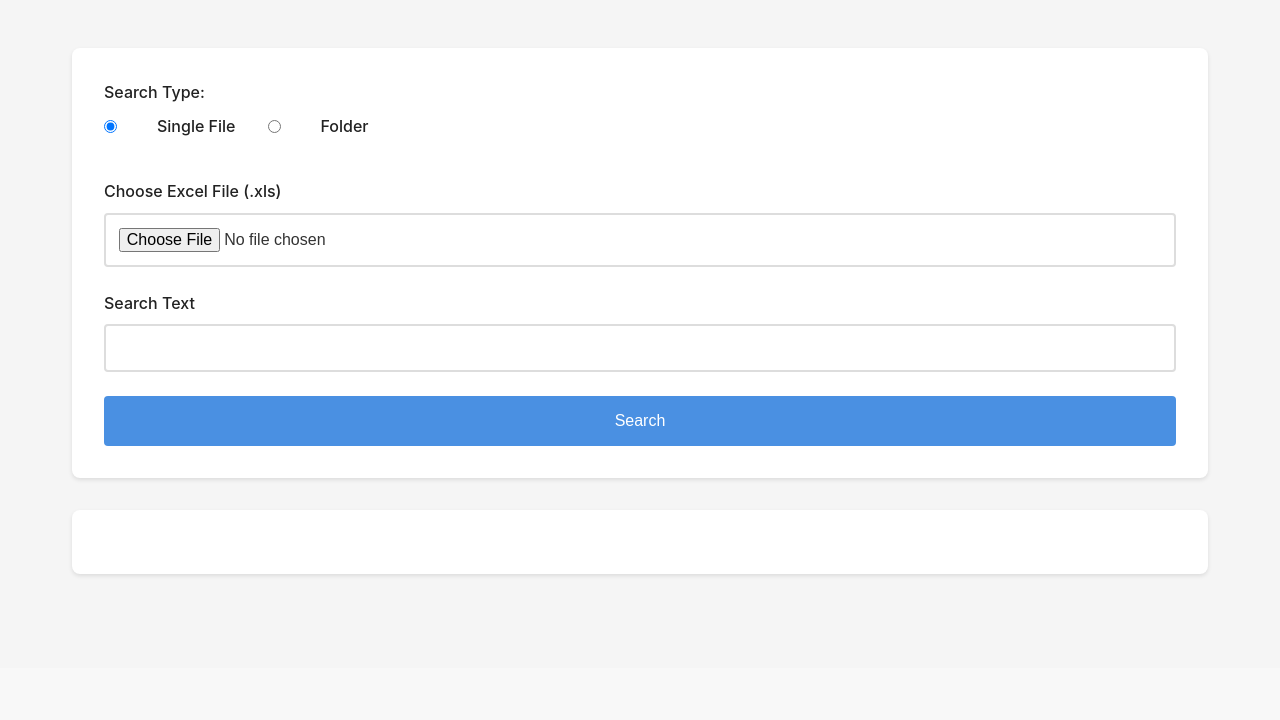
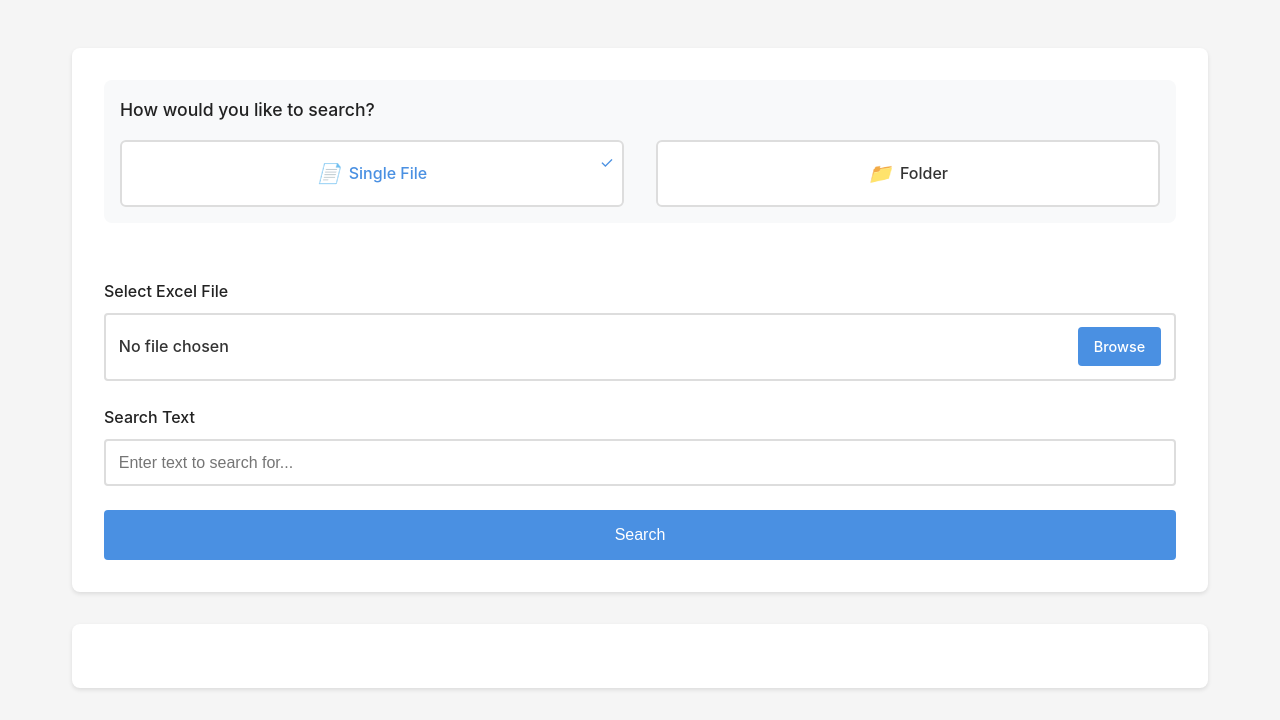
Before and after one commit to briancphillips/ExcelSeeker, a Flask app: page / in a window 1280 px wide. Shown: the part 132-852 px from the top of the page. Before the commit the page ends 709 px from the top, so only its background shows below. Run offline with Flask 3, Linux system fonts and the light colour scheme.

Commit message:
feat: Enhanced UI and functionality - Added custom file input styling, improved folder dialog, enhanced progress bar

```diff
--- a/static/style.css
+++ b/static/style.css
@@ -281,7 +281,17 @@ button:hover {
 
 /* Search type selection */
 .search-type {
+  margin-bottom: 2rem;
+  padding: 1rem;
+  background-color: var(--hover-bg);
+  border-radius: 8px;
+}
+
+.search-type > label {
+  display: block;
   margin-bottom: 1rem;
+  font-size: 1.1rem;
+  color: var(--header-color);
 }
 
 .radio-group {
@@ -290,8 +300,59 @@ button:hover {
   margin-top: 0.5rem;
 }
 
-.radio-group input[type="radio"] {
-  margin-right: 0.5rem;
+.radio-option {
+  position: relative;
+  padding: 1rem 1.5rem;
+  background-color: var(--card-bg);
+  border: 2px solid var(--border-color);
+  border-radius: 6px;
+  cursor: pointer;
+  transition: all 0.3s ease;
+  flex: 1;
+  text-align: center;
+}
+
+.radio-option:hover {
+  border-color: var(--button-bg);
+}
+
+.radio-option input[type="radio"] {
+  position: absolute;
+  opacity: 0;
+}
+
+.radio-option label {
+  cursor: pointer;
+  display: flex;
+  align-items: center;
+  justify-content: center;
+  gap: 0.5rem;
+  color: var(--text-color);
+}
+
+.radio-option .icon {
+  font-size: 1.2rem;
+}
+
+.radio-option input[type="radio"]:checked + label {
+  color: var(--button-bg);
+}
+
+.radio-option input[type="radio"]:checked + label .icon {
+  color: var(--button-bg);
+}
+
+.radio-option input[type="radio"]:checked ~ .check-icon {
+  opacity: 1;
+}
+
+.radio-option .check-icon {
+  position: absolute;
+  top: 0.5rem;
+  right: 0.5rem;
+  color: var(--button-bg);
+  opacity: 0;
+  transition: opacity 0.3s ease;
 }
 
 /* Progress text */
@@ -358,27 +419,83 @@ button:hover {
 .progress-bar-container {
   width: 100%;
   max-width: 400px;
-  height: 20px;
+  height: 32px;
   background-color: var(--border-color);
-  border-radius: 10px;
+  border-radius: 16px;
   overflow: hidden;
   margin-top: 1rem;
   position: relative;
+  display: flex;
+  align-items: center;
+  justify-content: center;
 }
 
 .progress-bar {
+  position: absolute;
+  left: 0;
+  top: 0;
   height: 100%;
   background-color: var(--button-bg);
   width: 0;
   transition: width 0.3s ease;
+  z-index: 1;
 }
 
-.progress-text {
+.progress-bar-container .progress-text {
+  position: relative;
+  z-index: 2;
+  color: white;
+  font-size: 0.9rem;
+  font-weight: 600;
+  text-shadow: 0 1px 2px rgba(0, 0, 0, 0.5);
+  margin: 0;
+  padding: 0;
+  line-height: 32px;
+}
+
+/* Custom file input */
+.custom-file-input {
+  position: relative;
+  display: inline-block;
+  width: 100%;
+}
+
+.custom-file-input input[type="file"] {
   position: absolute;
-  top: 50%;
-  left: 50%;
-  transform: translate(-50%, -50%);
+  left: -9999px;
+}
+
+.custom-file-label {
+  display: flex;
+  align-items: center;
+  gap: 1rem;
+  padding: 0.8rem;
+  border: 2px solid var(--border-color);
+  border-radius: 4px;
+  background-color: var(--card-bg);
   color: var(--text-color);
+  cursor: pointer;
+  transition: border-color 0.3s ease, background-color 0.3s ease;
+}
+
+.custom-file-label:hover {
+  border-color: var(--button-bg);
+  background-color: var(--hover-bg);
+}
+
+.custom-file-label span {
+  flex: 1;
+}
+
+.custom-file-label .browse-btn {
+  padding: 0.5rem 1rem;
+  background-color: var(--button-bg);
+  color: white;
+  border-radius: 4px;
   font-size: 0.9rem;
-  font-weight: 500;
+  transition: background-color 0.3s ease;
 }
+
+.custom-file-label:hover .browse-btn {
+  background-color: var(--button-hover);
+}
--- a/templates/index.html
+++ b/templates/index.html
@@ -28,8 +28,9 @@
         <div class="upload-section">
           <form id="searchForm" enctype="multipart/form-data">
             <div class="search-type">
-              <label>Search Type:</label>
+              <label>How would you like to search?</label>
               <div class="radio-group">
+                <div class="radio-option">
                   <input
                     type="radio"
                     id="singleFile"
@@ -37,30 +38,54 @@
                     value="file"
                     checked
                   />
-                <label for="singleFile">Single File</label>
+                  <label for="singleFile">
+                    <i class="icon">📄</i>
+                    Single File
+                  </label>
+                  <span class="check-icon">✓</span>
+                </div>
+                <div class="radio-option">
                   <input
                     type="radio"
                     id="folder"
                     name="searchType"
                     value="folder"
                   />
-                <label for="folder">Folder</label>
+                  <label for="folder">
+                    <i class="icon">📁</i>
+                    Folder
+                  </label>
+                  <span class="check-icon">✓</span>
+                </div>
               </div>
             </div>
 
             <div id="fileInput" class="file-input">
-              <label for="file">Choose Excel File (.xls)</label>
-              <input type="file" id="file" name="file" accept=".xls" required />
+              <label>Select Excel File</label>
+              <div class="custom-file-input">
+                <input
+                  type="file"
+                  id="file"
+                  name="file"
+                  accept=".xls"
+                  required
+                />
+                <label for="file" class="custom-file-label">
+                  <span id="fileNameDisplay">No file chosen</span>
+                  <div class="browse-btn">Browse</div>
+                </label>
+              </div>
             </div>
 
             <div id="folderInput" class="file-input hidden">
-              <label for="folderPath">Enter Folder Path</label>
+              <label for="folderPath">Select Folder</label>
               <div class="folder-input-group">
                 <input
                   type="text"
                   id="folderPath"
                   name="folderPath"
-                  placeholder="/path/to/folder"
+                  placeholder="Choose a folder containing .xls files"
+                  readonly
                 />
                 <button
                   type="button"
@@ -71,13 +96,19 @@
                 </button>
               </div>
               <p class="help-text">
-                Enter the full path to the folder containing .xls files
+                All .xls files in the selected folder will be searched
               </p>
             </div>
 
             <div class="search-input">
               <label for="search_text">Search Text</label>
-              <input type="text" id="search_text" name="search_text" required />
+              <input
+                type="text"
+                id="search_text"
+                name="search_text"
+                required
+                placeholder="Enter text to search for..."
+              />
             </div>
 
             <button type="submit">Search</button>
@@ -340,6 +371,12 @@
           errorDiv.classList.remove("hidden");
         }
       }
+
+      // Add this: Update file name display
+      document.getElementById("file").addEventListener("change", function (e) {
+        const fileName = e.target.files[0]?.name || "No file chosen";
+        document.getElementById("fileNameDisplay").textContent = fileName;
+      });
     </script>
   </body>
 </html>
```
Also changed, not shown: TODO.md (+14 -2 lines), folder_service/package.json (+4 -4 lines), folder_service/server.js (+54 -12 lines), package.json (added, +11 -0 lines), README.md, folder_service/package-lock.json, package-lock.json (added), 1 other file. Lines whose indentation alone changed are shown as unchanged.
